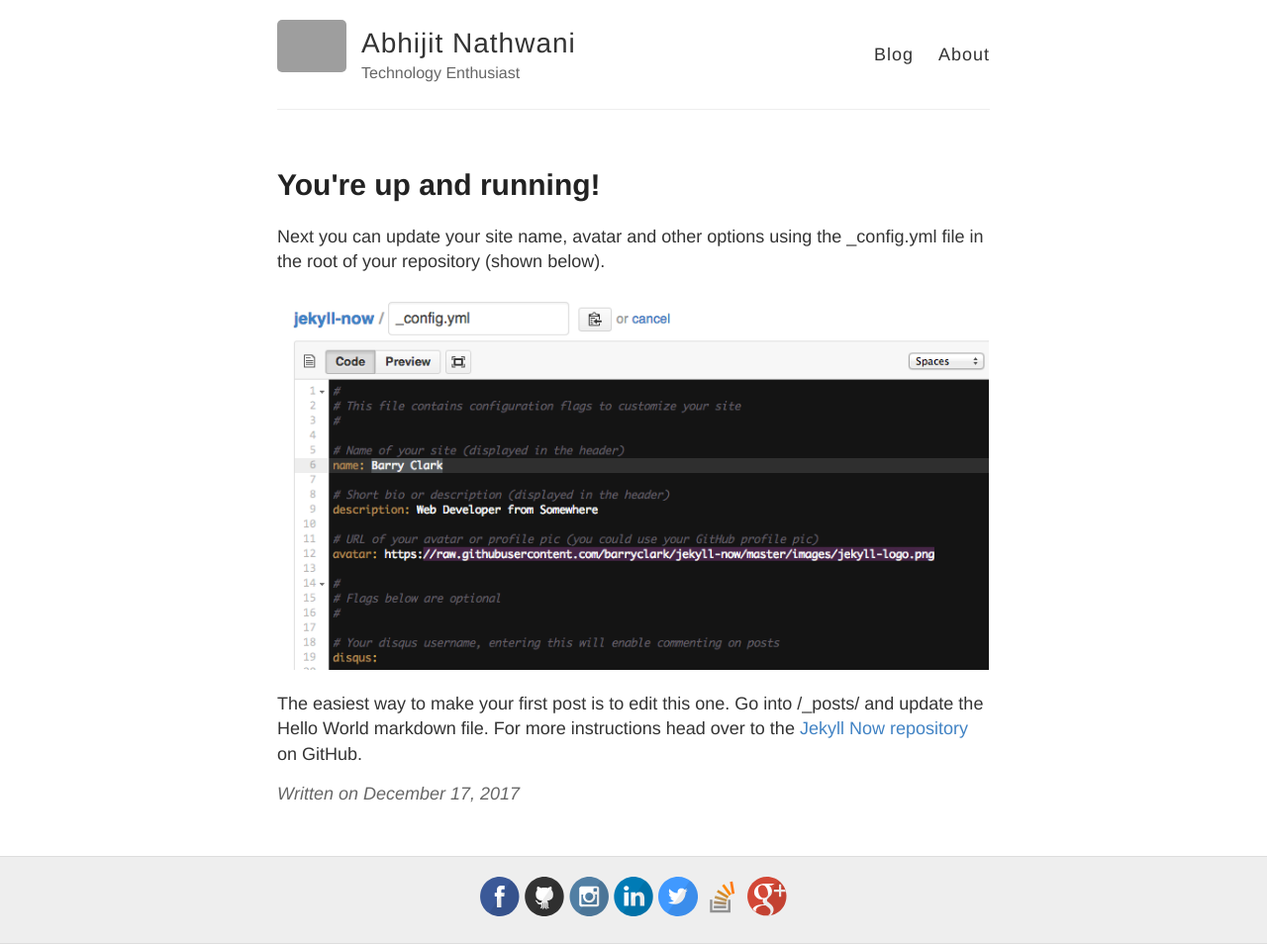
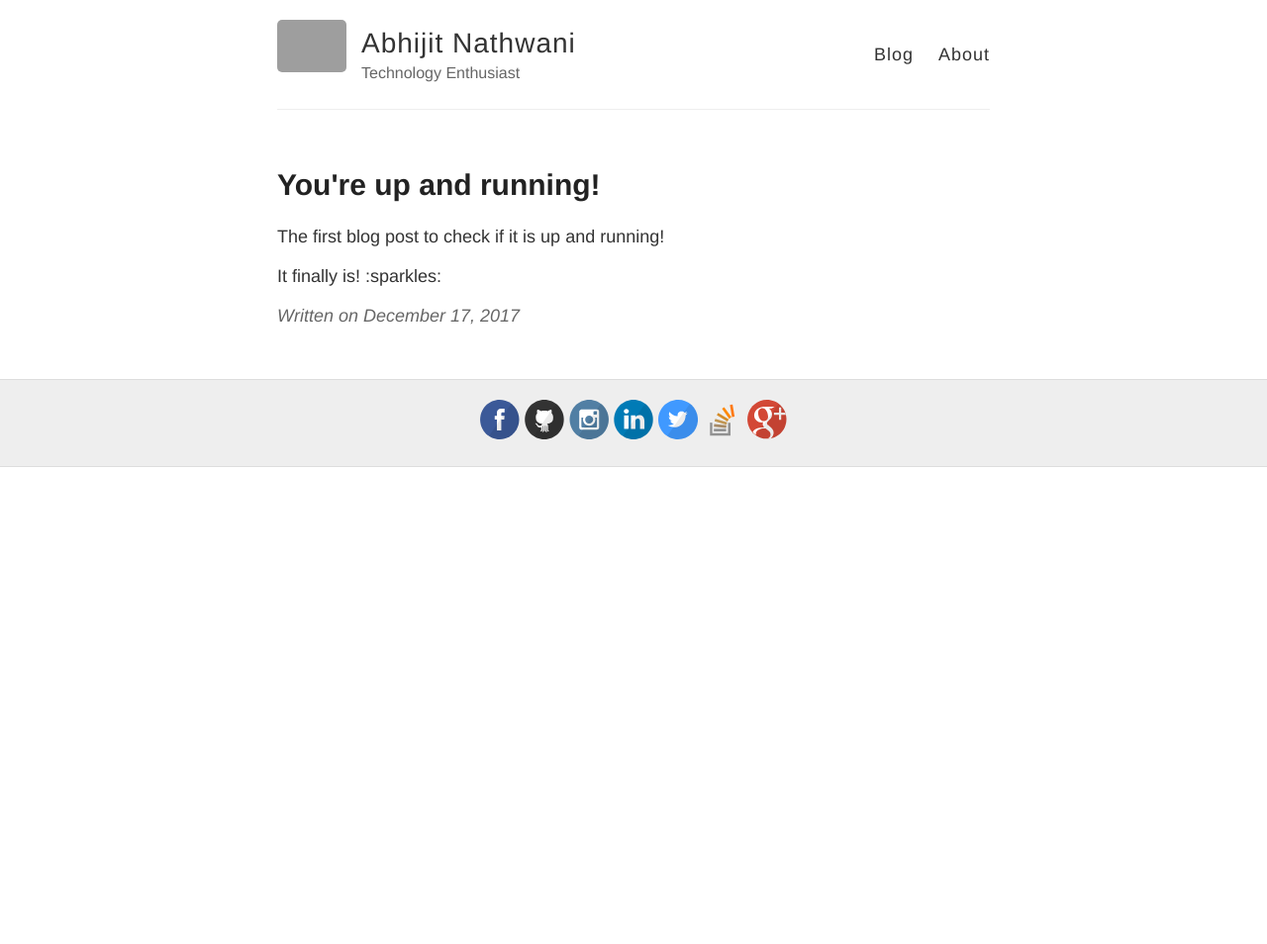
Before and after one commit to abhijitnathwani/abhijitnathwani.github.io, a Jekyll site: the page built from _posts/2017-12-17-Hello-World.md, in a window 1280 px wide. Shown: the whole page at 99% size. Built offline with Jekyll 4.4.1, drawn with Linux system fonts in a browser that asks for light colours; comment, search, counter and statistics services are not loaded; after the commit the page ends 900 px from its top, so only the background shows below that; grey boxes are pictures that could not be loaded.

Commit message:
updated first blog post

```diff
--- a/_posts/2017-12-17-Hello-World.md
+++ b/_posts/2017-12-17-Hello-World.md
@@ -3,8 +3,6 @@ layout: post
 title: You're up and running!
 ---
 
-Next you can update your site name, avatar and other options using the _config.yml file in the root of your repository (shown below).
+The first blog post to check if it is up and running!
 
-![_config.yml]({{ site.baseurl }}/images/config.png)
-
-The easiest way to make your first post is to edit this one. Go into /_posts/ and update the Hello World markdown file. For more instructions head over to the [Jekyll Now repository](https://github.com/barryclark/jekyll-now) on GitHub.
+It finally is! :sparkles:
```
